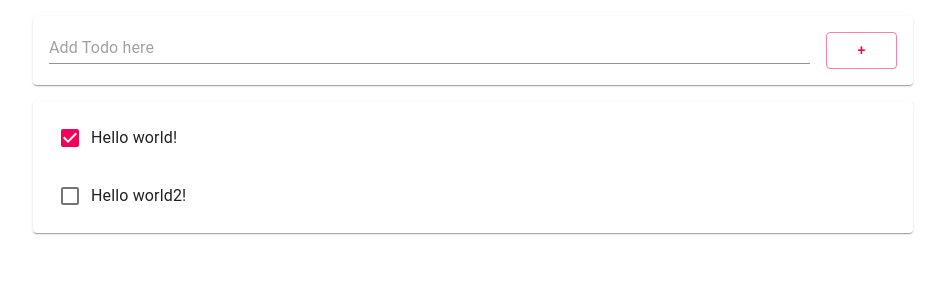
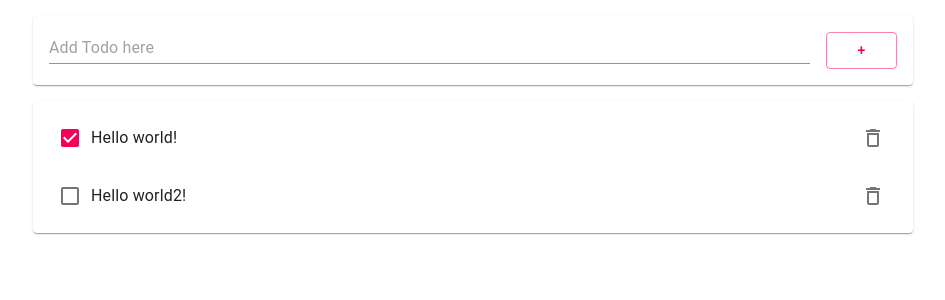
Before and after one commit to kimziou77/web101, a React (Create React App) app in the folder web101/: page / in a window 1280 px wide. Shown: the top 300 px of the page, without its empty margins (167-1112 px from the left). Built offline with nearby package versions, Linux system fonts and the light colour scheme.

Commit message:
Feat: Todo Delete EventHandler

```diff
--- a/web101/src/App.js
+++ b/web101/src/App.js
@@ -19,12 +19,19 @@ class App extends React.Component {
         thisItems.push(item)
         this.setState({items:thisItems})
     }
+    delete = (item)=>{
+        const thisItems = this.state.item
+        const newItems = thisItems.filter(e=> e.id !== item.id)
+        this.setState({item:newItems},()=>{
+            console.log("Update Items : ",this.state.item)
+        })
+    }
     render(){
         var todoItems = this.state.item.length > 0 && (
             <Paper style={{margin:16}}>
                 <List>
                     {this.state.item.map((item, idx)=>
-                        (<Todo item={item} key={item.id}/>)
+                        (<Todo item={item} key={item.id} delete={this.delete}/>)
                     )}
                 </List>
             </Paper>
--- a/web101/src/components/Todo.js
+++ b/web101/src/components/Todo.js
@@ -1,10 +1,15 @@
 import React from 'react'
-import {Checkbox, InputBase, ListItem, ListItemText} from "@material-ui/core";
+import {Checkbox, IconButton, InputBase, ListItem, ListItemSecondaryAction, ListItemText} from "@material-ui/core";
+import {DeleteOutlined} from "@material-ui/icons";
 
 class Todo extends React.Component{
     constructor(props) {
         super(props);
         this.state = { item : props.item }
+        this.delete = props.delete
+    }
+    deleteEventHadler = ()=>{
+        this.delete(this.state.item)
     }
     render(){
         const item = this.state.item;
@@ -22,6 +27,13 @@ class Todo extends React.Component{
                         fullwidth={true}
                     />
                 </ListItemText>
+                <ListItemSecondaryAction>
+                    <IconButton
+                        aria-label="Delete Todo"
+                        onClick={this.deleteEventHadler}>
+                        <DeleteOutlined/>
+                    </IconButton>
+                </ListItemSecondaryAction>
             </ListItem>
         )
     }
```
